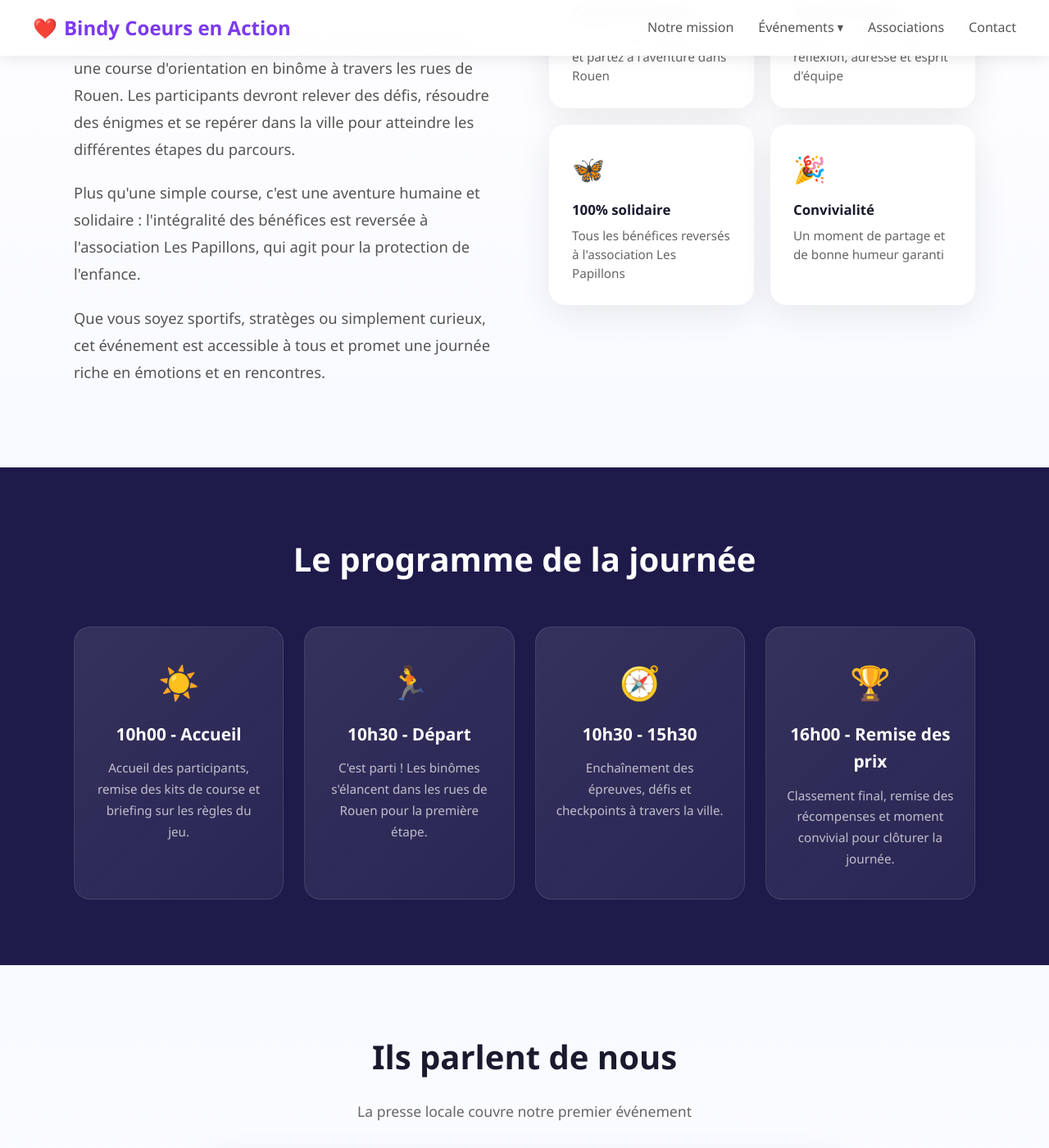
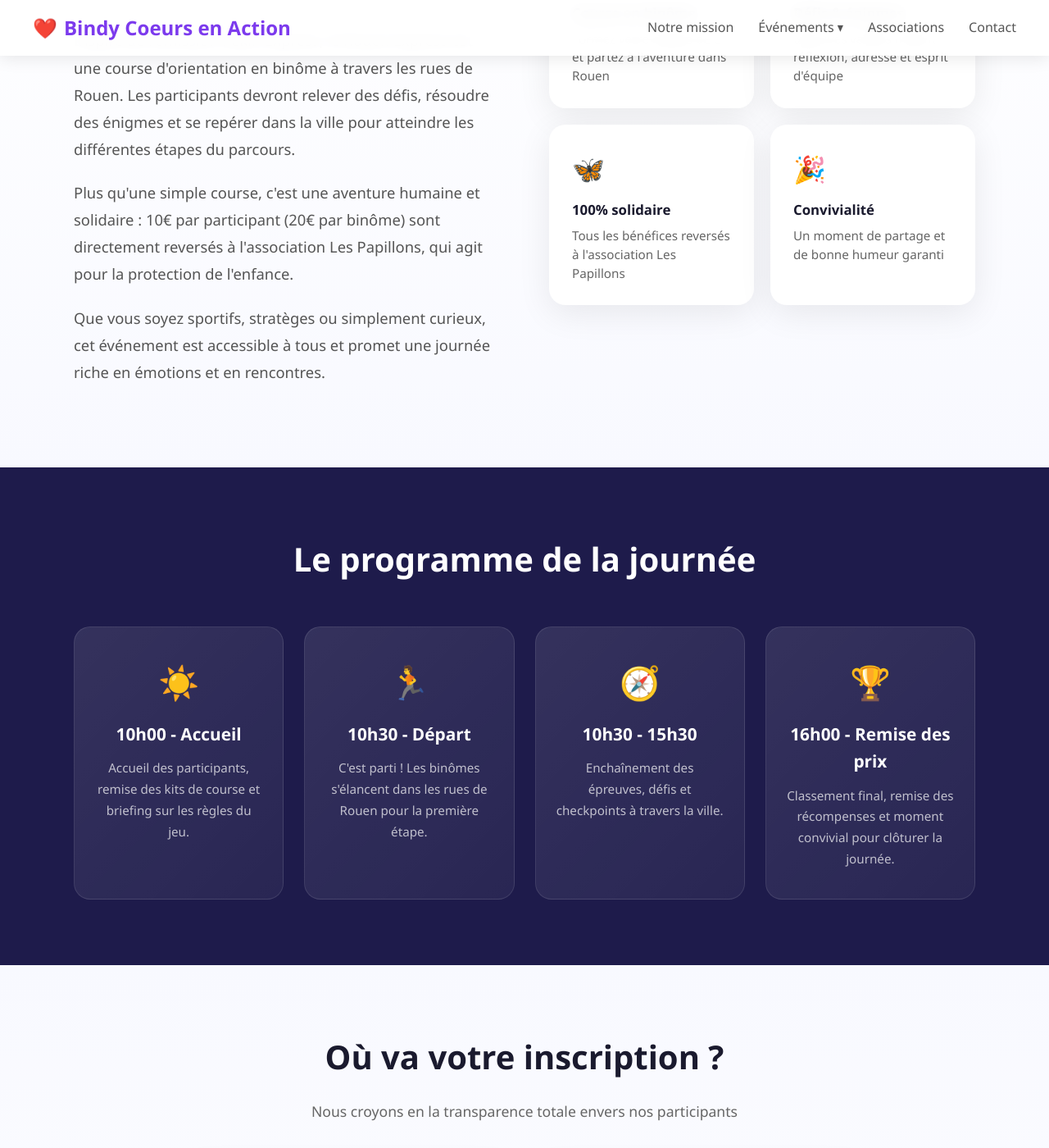
Before and after one commit to Lotto/bindycoeursenaction.fr, a Jekyll site: the page built from aventure-solidaire-rouen-2026.html, in a window 1280 px wide and 1400 px high, scrolled down 947 px. Shown: the whole window at 82% size. Built offline with Jekyll 4.4.1, drawn with Linux system fonts in a browser that asks for light colours; some of the changed text lies outside the part shown.

Commit message:
Ajout de la section transparence sur la répartition du prix d'inscription
- Section "Où va votre inscription ?" avec répartition 20€/16€
- Carte mise en avant pour le don à Les Papillons (10€/participant)
- Carte frais d'organisation (assurance, frais bancaires, etc.)
- Note de transparence sur le statut associatif

Generated with [Claude Code](https://claude.ai/code)
via [Happy](https://happy.engineering)

Co-Authored-By: Claude <noreply@anthropic.com>
Co-Authored-By: Happy <yesreply@happy.engineering>

```diff
--- a/aventure-solidaire-rouen-2026.html
+++ b/aventure-solidaire-rouen-2026.html
@@ -305,6 +305,101 @@ permalink: /aventure-solidaire-rouen-2026
     line-height: 1.7;
   }
 
+  /* Transparency Section */
+  .transparency {
+    padding: 80px 20px;
+    background: linear-gradient(180deg, #f8f9ff 0%, #fff 100%);
+    text-align: center;
+  }
+
+  .transparency h2 {
+    font-size: 2.5rem;
+    color: #1a1a2e;
+    margin-bottom: 20px;
+  }
+
+  .transparency .subtitle {
+    font-size: 1.1rem;
+    color: #666;
+    margin-bottom: 50px;
+    max-width: 600px;
+    margin-left: auto;
+    margin-right: auto;
+  }
+
+  .price-breakdown {
+    display: flex;
+    justify-content: center;
+    gap: 30px;
+    flex-wrap: wrap;
+    max-width: 900px;
+    margin: 0 auto 40px;
+  }
+
+  .price-card {
+    background: white;
+    padding: 35px 30px;
+    border-radius: 20px;
+    box-shadow: 0 10px 40px rgba(0,0,0,0.08);
+    flex: 1;
+    min-width: 250px;
+    max-width: 400px;
+    transition: transform 0.3s ease;
+  }
+
+  .price-card:hover {
+    transform: translateY(-5px);
+  }
+
+  .price-card.highlight {
+    border: 2px solid #7c3aed;
+    background: linear-gradient(135deg, #f8f5ff 0%, #fff 100%);
+  }
+
+  .price-card .price-icon {
+    font-size: 2.5rem;
+    margin-bottom: 15px;
+  }
+
+  .price-card h3 {
+    font-size: 1.8rem;
+    color: #7c3aed;
+    margin-bottom: 8px;
+    font-weight: 800;
+  }
+
+  .price-card h4 {
+    font-size: 1.1rem;
+    color: #1a1a2e;
+    margin-bottom: 12px;
+  }
+
+  .price-card p {
+    color: #666;
+    font-size: 0.95rem;
+    line-height: 1.6;
+  }
+
+  .transparency-note {
+    max-width: 700px;
+    margin: 0 auto;
+    color: #555;
+    font-size: 1.05rem;
+    line-height: 1.7;
+    background: white;
+    padding: 25px 35px;
+    border-radius: 15px;
+    border-left: 4px solid #7c3aed;
+    text-align: left;
+    box-shadow: 0 5px 20px rgba(0,0,0,0.05);
+  }
+
+  @media (max-width: 768px) {
+    .transparency h2 {
+      font-size: 2rem;
+    }
+  }
+
   /* Press Section */
   .press-section {
     padding: 80px 20px;
@@ -585,9 +680,9 @@ permalink: /aventure-solidaire-rouen-2026
         étapes du parcours.
       </p>
       <p>
-        Plus qu'une simple course, c'est une aventure humaine et solidaire : l'intégralité
-        des bénéfices est reversée à l'association Les Papillons, qui agit pour la protection
-        de l'enfance.
+        Plus qu'une simple course, c'est une aventure humaine et solidaire : 10€ par participant
+        (20€ par binôme) sont directement reversés à l'association Les Papillons, qui agit
+        pour la protection de l'enfance.
       </p>
       <p>
         Que vous soyez sportifs, stratèges ou simplement curieux, cet événement est
@@ -647,6 +742,29 @@ permalink: /aventure-solidaire-rouen-2026
   </div>
 </section>
 
+<!-- Transparency Section -->
+<section class="transparency">
+  <h2>Où va votre inscription ?</h2>
+  <p class="subtitle">Nous croyons en la transparence totale envers nos participants</p>
+  <div class="price-breakdown">
+    <div class="price-card highlight">
+      <div class="price-icon">🦋</div>
+      <h3>20€</h3>
+      <h4>Reversés à l'association</h4>
+      <p>10€ par participant sont directement reversés à l'association Les Papillons, soit 20€ par binôme.</p>
+    </div>
+    <div class="price-card">
+      <div class="price-icon">⚙️</div>
+      <h3>16€</h3>
+      <h4>Organisation & frais</h4>
+      <p>Le reste couvre l'organisation de l'événement, l'assurance, les frais bancaires et le fonctionnement de l'association.</p>
+    </div>
+  </div>
+  <div class="transparency-note">
+    Bindy Coeurs en Action est une association loi 1901 à but non lucratif. Notre objectif est de reverser un maximum à nos associations partenaires, tout en assurant des événements de qualité et en toute sécurité pour nos participants.
+  </div>
+</section>
+
 <!-- Press Section -->
 <section class="press-section">
   <h2>Ils parlent de nous</h2>
```
